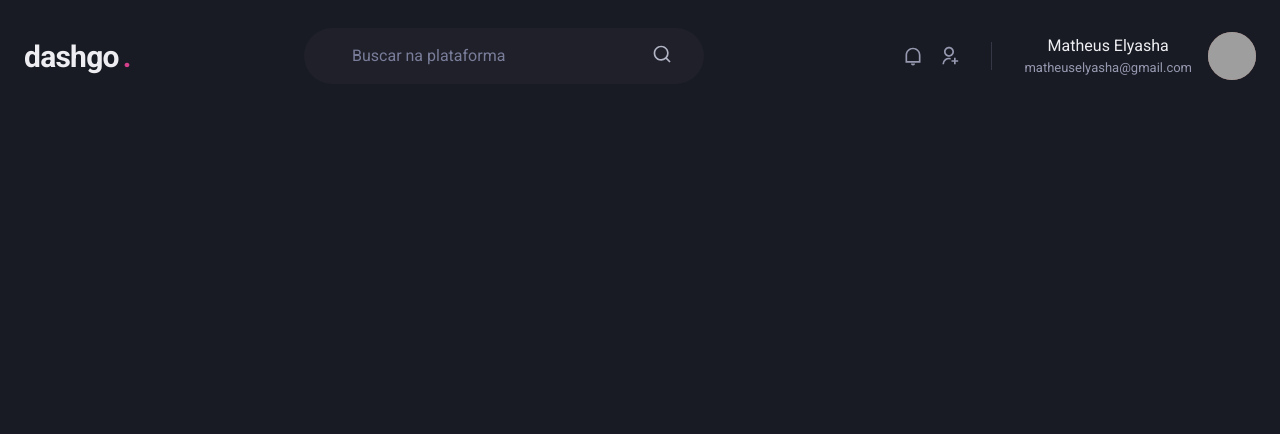
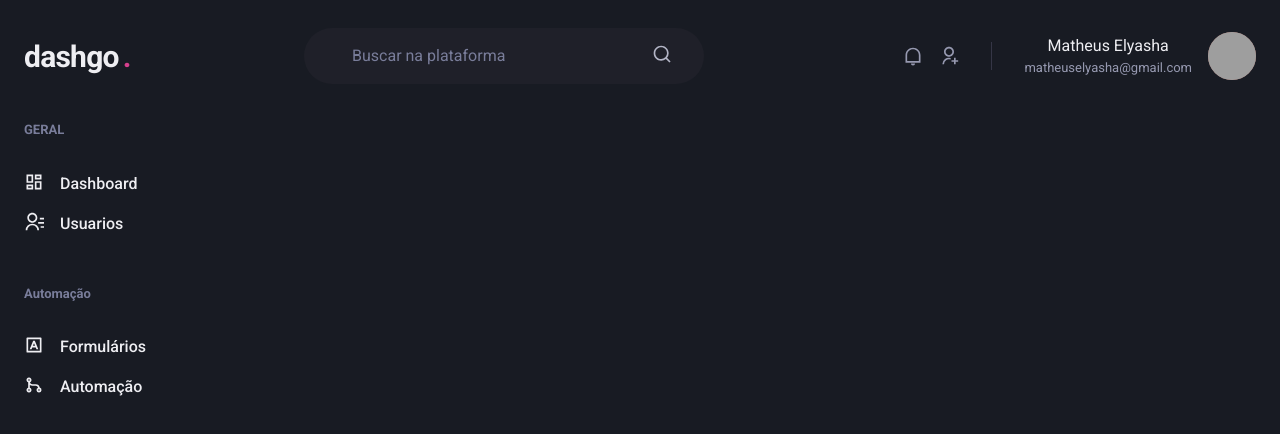
Before and after one commit to elyasha/dashgo, a Next.js app: page /dashboard in a window 1280 px wide. Shown: the top 434 px of the page. Built offline with nearby package versions, Linux system fonts and the light colour scheme; grey boxes are pictures that could not be loaded.

Commit message:
componente sidebar

```diff
--- a/src/components/Header.tsx
+++ b/src/components/Header.tsx
@@ -63,7 +63,6 @@
 				  <Text>Matheus Elyasha</Text>
 				  <Text color="gray.300" fontSize="small">matheuselyasha@gmail.com</Text>
 			  </Box>
-
 			  <Avatar size="md" name="Matheus Elyasha" src="https://github.com/elyasha.png" />
 		  </Flex>
 	  </Flex>
--- /dev/null
+++ b/src/components/Sidebar.tsx
@@ -0,0 +1,41 @@
+import { Text, Box, Stack, Link, Icon } from "@chakra-ui/react";
+import { RiContactsLine, RiDashboardLine, RiGitMergeLine, RiInputMethodLine } from "react-icons/ri";
+
+export function Sidebar() {
+  return (
+    <Box as="aside" w="64" mr="8">
+      <Stack spacing="12" align="flex-start">
+        <Box>
+          <Text fontWeight="bold" color="gray.400" fontSize="small">
+            GERAL
+          </Text>
+          <Stack spacing="4" mt="8" align="stretch">
+            <Link display="flex" align="center" >
+              <Icon as={RiDashboardLine} fontSize="20" />
+              <Text ml="4" fontWeight="medium">Dashboard</Text>
+            </Link>
+            <Link display="flex" align="center" >
+              <Icon as={RiContactsLine} fontSize="20" />
+              <Text ml="4" fontWeight="medium">Usuarios</Text>
+            </Link>
+          </Stack>
+        </Box>
+        <Box>
+          <Text fontWeight="bold" color="gray.400" fontSize="small">
+            Automação
+          </Text>
+          <Stack spacing="4" mt="8" align="stretch">
+            <Link display="flex" align="center" >
+              <Icon as={RiInputMethodLine} fontSize="20" />
+              <Text ml="4" fontWeight="medium">Formulários</Text>
+            </Link>
+            <Link display="flex" align="center" >
+              <Icon as={RiGitMergeLine} fontSize="20" />
+              <Text ml="4" fontWeight="medium">Automação</Text>
+            </Link>
+          </Stack>
+        </Box>
+      </Stack>
+    </Box>
+  );
+}
--- a/src/pages/dashboard.tsx
+++ b/src/pages/dashboard.tsx
@@ -1,7 +1,15 @@
-import { Header } from '../components/Header'
+import { Flex } from "@chakra-ui/react";
+import { Header } from "../components/Header";
+import { Sidebar } from "../components/Sidebar";
 
 export default function Dashboard() {
-	return (
-		<Header />
-	)
+  return (
+    <Flex direction="column" h="100vh">
+      <Header />
+
+      <Flex w="100%" my="6" maxWidth={1480} mx="auto" px="6">
+        <Sidebar />
+      </Flex>
+    </Flex>
+  );
 }
```
